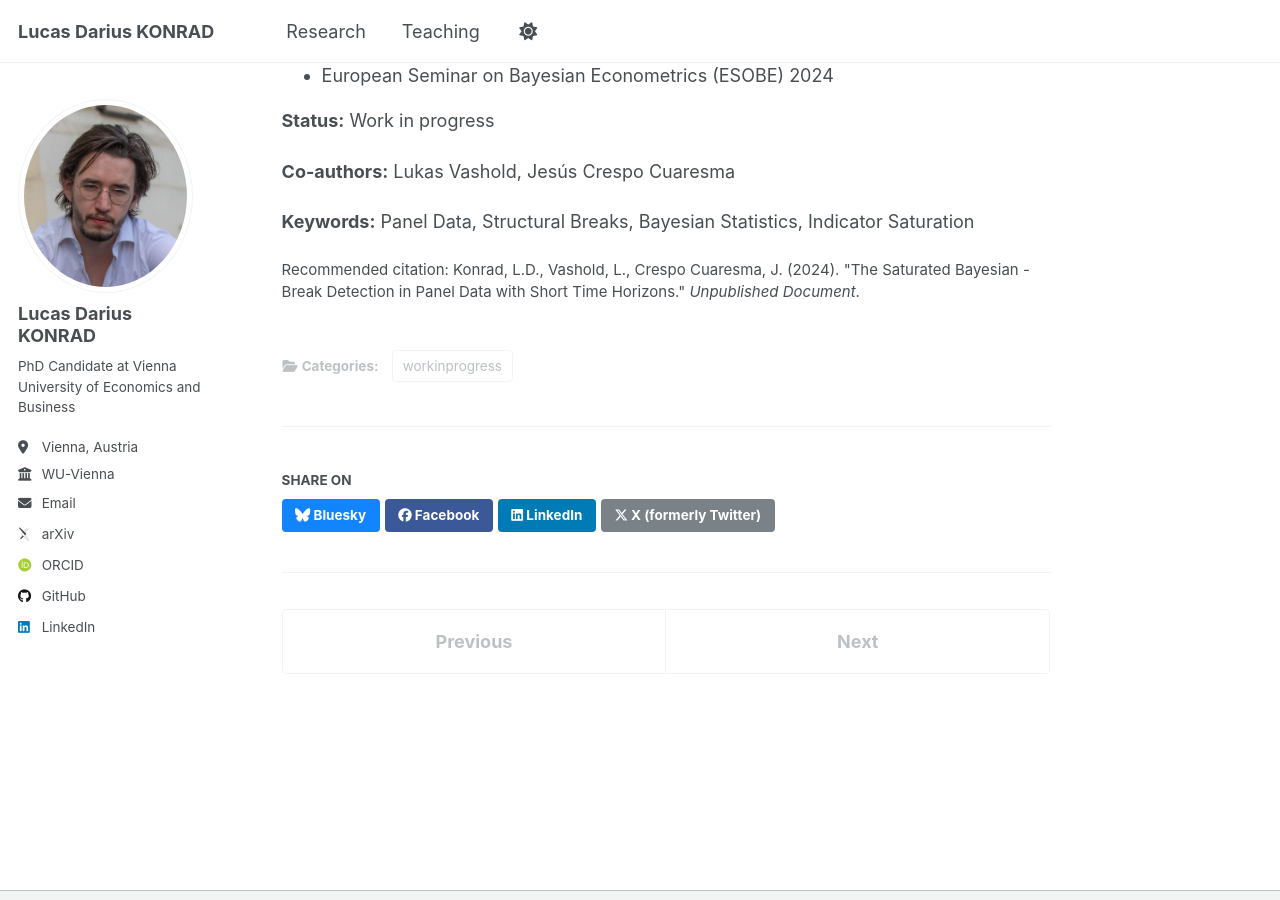
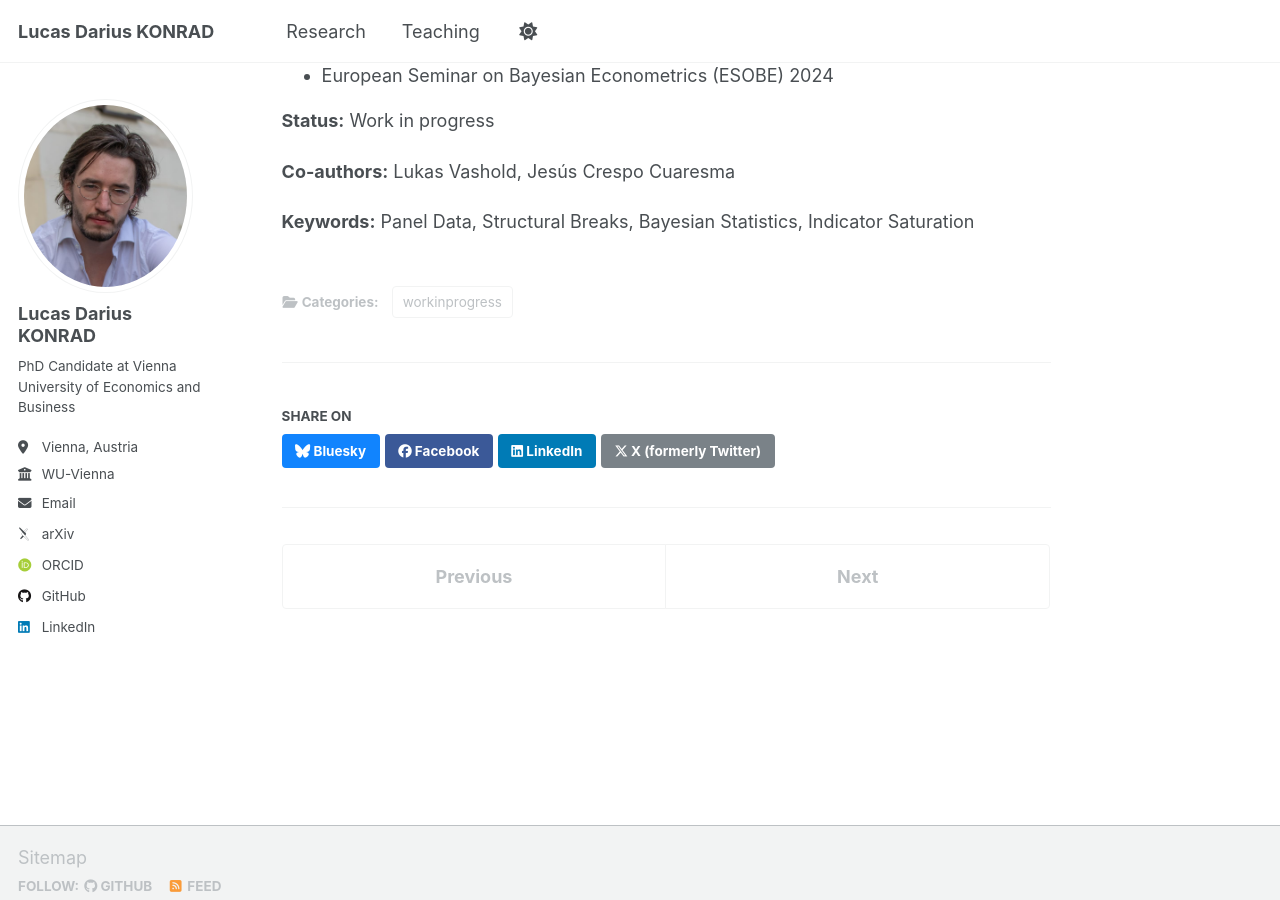
Before and after one commit to konradld/konradld.github.io, a Jekyll site: the page built from _research/publication-saturated-bayesian.md, in a window 1280 px wide and 900 px high, scrolled down 550 px. Built offline with Jekyll 4.4.1, drawn with Linux system fonts in a browser that asks for light colours; some web fonts are replaced; a script that is not in the unit is left out; some of the changed lines change nothing that is shown.

Commit message:
Update publication-saturated-bayesian.md

```diff
--- a/_research/publication-saturated-bayesian.md
+++ b/_research/publication-saturated-bayesian.md
@@ -4,7 +4,7 @@ collection: research
 category: workinprogress
 permalink: /publication/2024-saturated-bayesian
 excerpt: 'This paper develops Bayesian methods for detecting structural breaks in panel data when the time dimension is limited.'
-citation: 'Konrad, L.D., Vashold, L., Crespo Cuaresma, J. (2024). &quot;The Saturated Bayesian - Break Detection in Panel Data with Short Time Horizons.&quot; <i>Unpublished Document</i>.'
+# citation: 'Konrad, L.D., Vashold, L., Crespo Cuaresma, J. (2024). &quot;The Saturated Bayesian - Break Detection in Panel Data with Short Time Horizons.&quot; <i>Unpublished Document</i>.'
 ---
 
 This paper addresses a fundamental challenge in panel data econometrics: detecting structural breaks when the time series dimension is short. Traditional break detection methods require long time series, limiting their applicability to many panel datasets with limited temporal observations but rich cross-sectional information. We develop a Bayesian indicator saturation approach that pools information across panel units while allowing for heterogeneous break patterns. The methodology is particularly relevant for analyzing policy interventions, economic crises, and institutional changes in cross-country or firm-level panels. Monte Carlo simulations and empirical applications demonstrate superior performance compared to existing methods in short-T panels.
```
